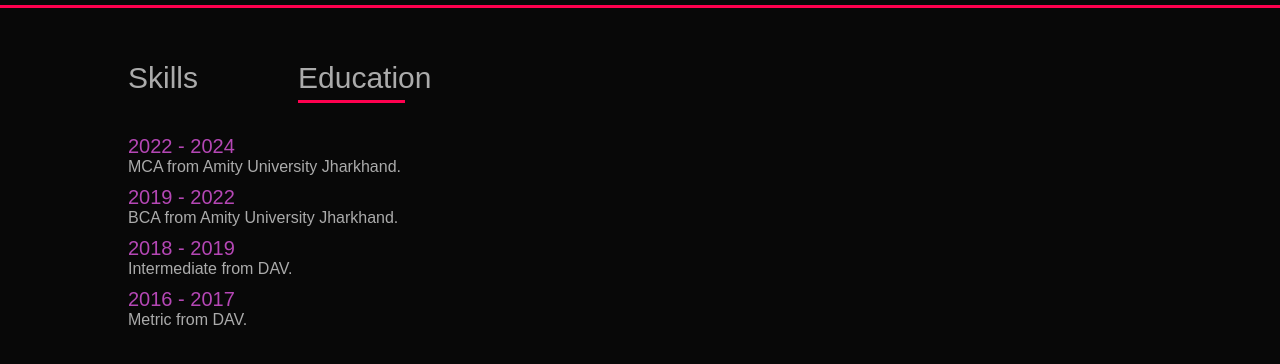
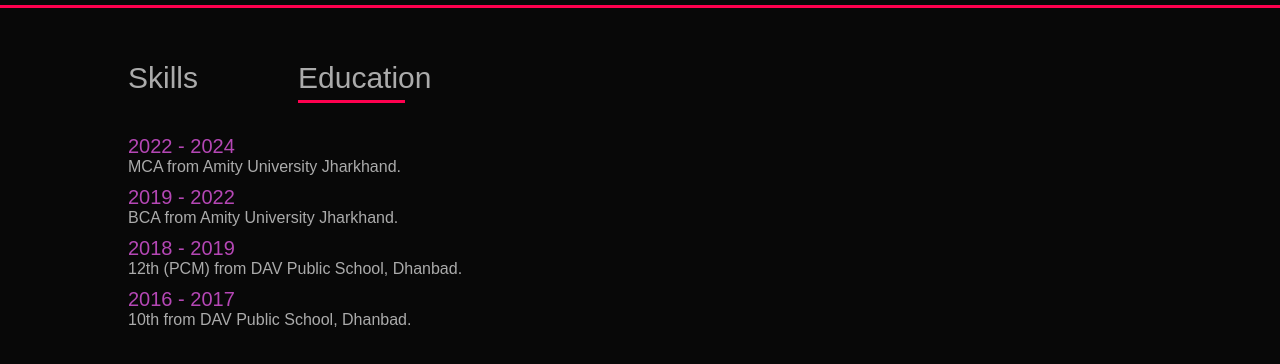
Before and after one commit to Ankita-tech-26/Portfolio_website, a plain HTML site: page Index.html in a window 1280 px wide. Both pictures are taken after a click on the element "Education". Shown: the part 798-1162 px from the top of the page. Drawn offline with Linux system fonts and the light colour scheme.

Commit message:
Index.html

```diff
--- a/Index.html
+++ b/Index.html
@@ -65,8 +65,8 @@
                             <ul>
                                 <li><span>2022 - 2024</span><br>MCA from Amity University Jharkhand.</li>
                                 <li><span>2019 - 2022</span><br>BCA from Amity University Jharkhand.</li>
-                                <li><span>2018 - 2019</span><br>Intermediate from DAV.</li>
-                                <li><span>2016 - 2017</span><br>Metric from DAV.</li>
+                                <li><span>2018 - 2019</span><br>12th (PCM) from DAV Public School, Dhanbad.</li>
+                                <li><span>2016 - 2017</span><br>10th from DAV Public School, Dhanbad.</li>
 
 
                             </ul>
```
